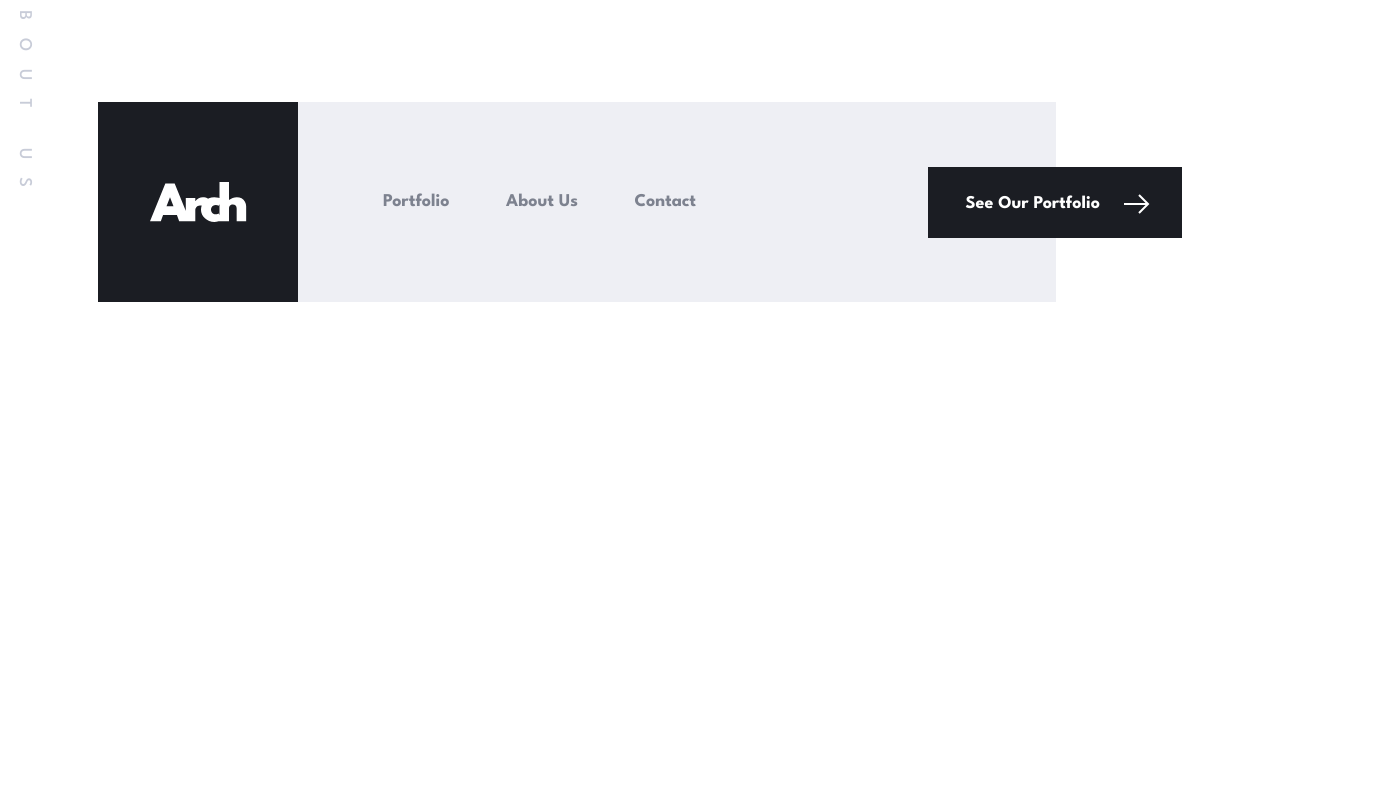
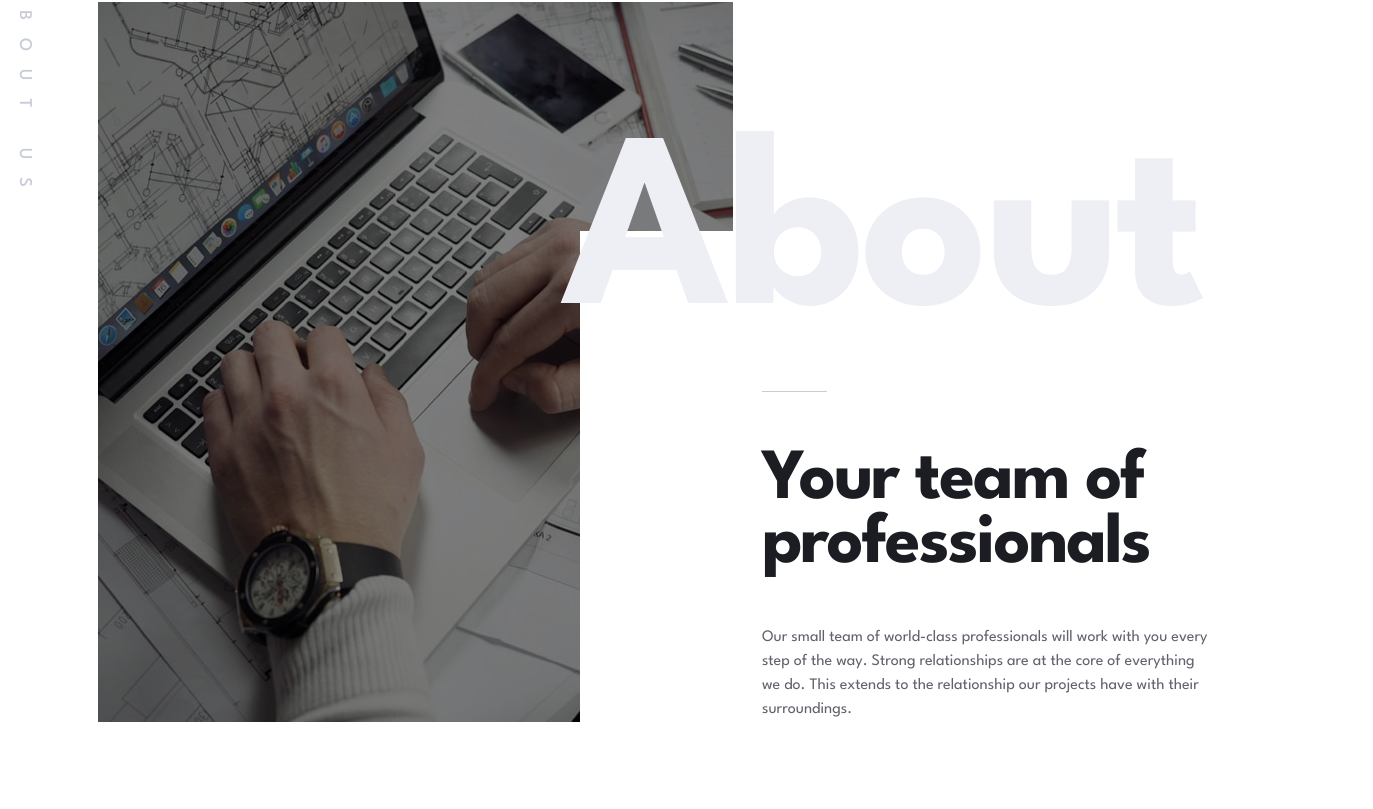
Before and after one commit to lleonardus/arch-studio, a React (Vite) app: page /about-us in a window 1280 px wide. Shown: the part 191-1000 px from the top of the page, 1373 px wide, since content can reach past the window. Before the commit the page ends 800 px from the top, so only its background shows below. Built offline with nearby package versions, Linux system fonts and the light colour scheme.

Commit message:
creating about us hero section

```diff
--- a/src/pages/about-us/AboutUs.jsx
+++ b/src/pages/about-us/AboutUs.jsx
@@ -1,3 +1,9 @@
+import { Hero } from "./components/Hero";
+
 export function AboutUs() {
-  return <div>About Us</div>;
+  return (
+    <main className="mt-8 tablet:mr-[98px] tablet:mt-14">
+      <Hero />
+    </main>
+  );
 }
--- /dev/null
+++ b/src/pages/about-us/components/Hero.jsx
@@ -0,0 +1,37 @@
+export function Hero() {
+  return (
+    <section className="relative">
+      <div className="relative after:absolute after:inset-0 after:h-full after:w-full after:bg-black/50 desktop:w-fit">
+        <picture>
+          <source
+            media="(min-width: 1280px)"
+            srcSet="/assets/about/desktop/image-hero.jpg"
+          />
+          <source
+            media="(min-width: 768px)"
+            srcSet="/assets/about/tablet/image-hero.jpg"
+          />
+          <img
+            className="w-full tablet:w-auto"
+            src="/assets/about/mobile/image-hero.jpg"
+            alt="Man using laptop"
+          />
+        </picture>
+      </div>
+      <div className="relative px-8 pt-5 after:absolute after:-top-[45px] after:left-0 after:h-[45px] after:w-[343px] after:bg-white tablet:ml-[58px] tablet:w-[572px] tablet:-translate-y-full tablet:bg-white tablet:px-[59px] tablet:pt-[73px] tablet:after:-top-[88px] tablet:after:h-[88px] tablet:after:w-[523px] desktop:ml-[482px] desktop:w-[793px] desktop:pl-[182px] desktop:pr-[165px] desktop:pt-[58px] desktop:after:-top-[160px] desktop:after:h-[160px]">
+        <p className="absolute z-[99] hidden text-[120px] font-bold lowercase leading-[200px] tracking-[-3px] text-gray-100 first-letter:uppercase tablet:top-[-180px] tablet:block desktop:left-[-18px] desktop:top-[-248px] desktop:text-3xl">
+          About
+        </p>
+        <h2 className="max-w-[311px] pb-[21px] text-[48px] font-bold leading-[52px] tracking-[-1.71px] text-gray-900 tablet:max-w-[446px] tablet:pb-[38px] tablet:text-xl tablet:before:absolute tablet:before:left-[59px] tablet:before:top-0 tablet:before:h-[1px] tablet:before:w-[65px] tablet:before:bg-gray-300 desktop:pb-[49px] desktop:before:left-[182px]">
+          Your team of professionals
+        </h2>
+        <p className="text-gray-700">
+          Our small team of world-class professionals will work with you every
+          step of the way. Strong relationships are at the core of everything we
+          do. This extends to the relationship our projects have with their
+          surroundings.
+        </p>
+      </div>
+    </section>
+  );
+}
```
